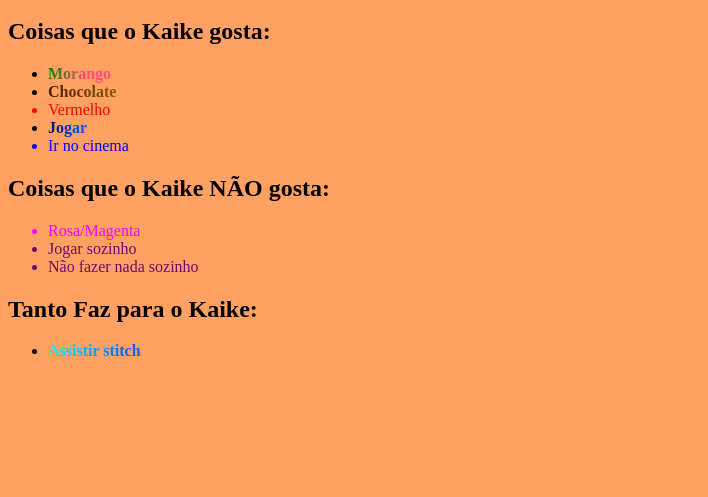
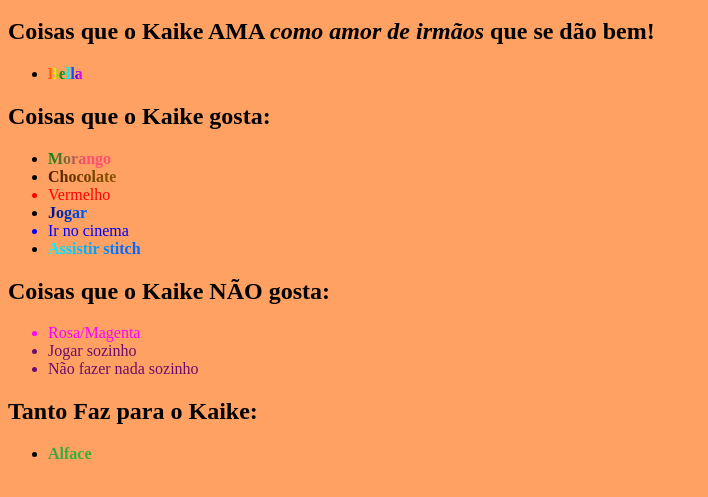
Before and after one commit to yeti4353/kaike-kaike-kaike, a plain HTML site: page index.html in a window 1280 px wide. Shown: the part 47-544 px from the top of the page, without its empty margins (0-708 px from the left). Drawn offline with Linux system fonts and the light colour scheme.

Commit message:
Add files via upload

```diff
--- a/index.html
+++ b/index.html
@@ -55,10 +55,27 @@
     *{
         background-color: #ffa162;
     }
+    .lettuce{
+        background:linear-gradient(to right, #429e47, #34b92f, #0b5c00);
+           -webkit-text-fill-color: transparent;
+           -webkit-background-clip: text;
+        font-weight: 900;
+    width: 75px;
+    }
+    .baby{
+            background:linear-gradient(to right, #ff0000, #ffff00, #008000, #00ffff, #0000ff, #ff00ff, #ff0000);
+           -webkit-text-fill-color: transparent;
+           -webkit-background-clip: text;
+        font-weight: 900;
+    width: 40px;
+    }
 
 </style>
 <body>
     <h1>Página do KAIKE</h1>
+<h2>Coisas que o Kaike AMA <i>como amor de irmãos</i> que se dão bem!</h2>
+<ul><li class="baby">Bella</li></ul>
+
 <h2>Coisas que o Kaike gosta:</h2>
     <ul>
         <li class="strawberry">Morango</li>
@@ -66,6 +83,7 @@
         <li class="red">Vermelho</li>
         <li class="playing">Jogar</li>
         <li class="cinema">Ir no cinema</li>
+        <li class="stitch">Assistir stitch</li>
     </ul>
     <h2>Coisas que o Kaike NÃO gosta:</h2>
     <ul>
@@ -75,7 +93,7 @@
     </ul>
 <h2>Tanto Faz para o Kaike:</h2>
 <ul>
-<li class="stitch">Assistir stitch</li>
+<li class="lettuce">Alface</li>
 </ul>
 </body>
 </html>
```
